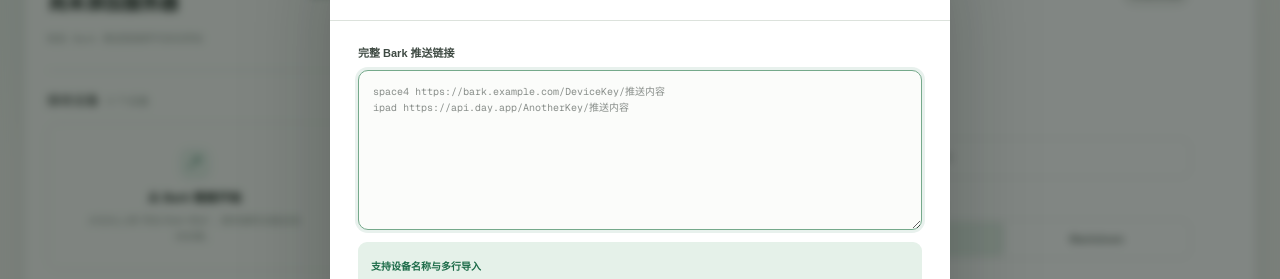
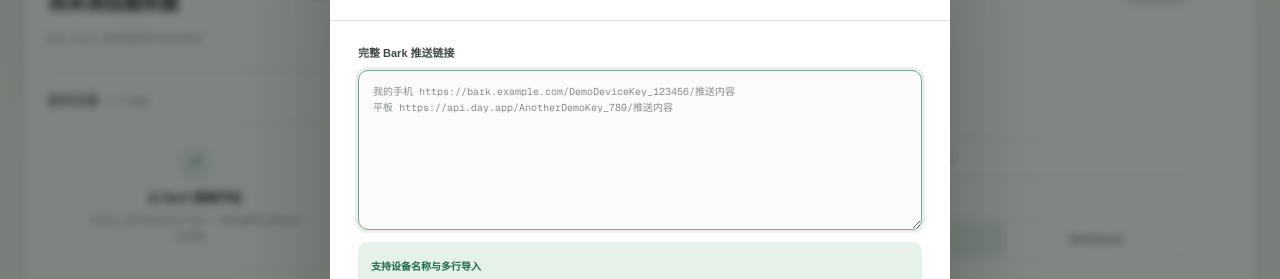
Before and after one commit to space4yyy/bark-web, a Next.js app: page / in a window 1280 px wide. Both pictures are taken after a click on the button "尚未添加服务器". Shown: the part 246-525 px from the top of the page. Built offline with nearby package versions, Linux system fonts and the light colour scheme.

Commit message:
Remove personal data from examples

```diff
--- a/app/page.tsx
+++ b/app/page.tsx
@@ -1078,7 +1078,7 @@
                   value={barkLinks}
                   onChange={(event) => setBarkLinks(event.target.value)}
                   placeholder={
-                    "space4 https://bark.example.com/DeviceKey/推送内容\nipad https://api.day.app/AnotherKey/推送内容"
+                    "我的手机 https://bark.example.com/DemoDeviceKey_123456/推送内容\n平板 https://api.day.app/AnotherDemoKey_789/推送内容"
                   }
                   autoComplete="off"
                   autoFocus
```
Also changed, not shown: 1 other file (tests, documents, lock files or other folders).
